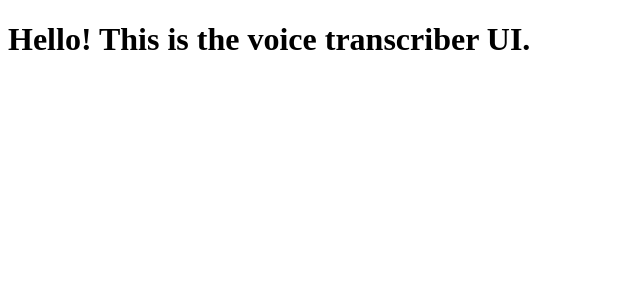
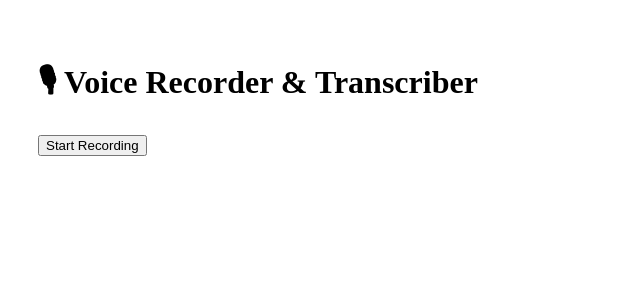
Before and after one commit to RealtalkAI552/voice-transcriber, a Next.js app: page / in a window 1280 px wide. Shown: the top 300 px of the page, without its empty margins (0-640 px from the left). Built offline with nearby package versions, Linux system fonts and the light colour scheme.

Commit message:
Update index.js

```diff
--- a/pages/index.js
+++ b/pages/index.js
@@ -1,3 +1,67 @@
+import { useRef, useState } from "react";
+
 export default function Home() {
-  return <h1>Hello! This is the voice transcriber UI.</h1>;
+  const [audioUrl, setAudioUrl] = useState(null);
+  const [isRecording, setIsRecording] = useState(false);
+  const [transcript, setTranscript] = useState("");
+  const [loading, setLoading] = useState(false);
+  const mediaRecorderRef = useRef(null);
+  const audioChunks = useRef([]);
+
+  const startRecording = async () => {
+    setTranscript("");
+    setAudioUrl(null);
+    audioChunks.current = [];
+
+    const stream = await navigator.mediaDevices.getUserMedia({ audio: true });
+    mediaRecorderRef.current = new MediaRecorder(stream);
+
+    mediaRecorderRef.current.ondataavailable = (e) => {
+      audioChunks.current.push(e.data);
+    };
+
+    mediaRecorderRef.current.onstop = async () => {
+      const audioBlob = new Blob(audioChunks.current, { type: "audio/webm" });
+      const url = URL.createObjectURL(audioBlob);
+      setAudioUrl(url);
+      await sendToWhisper(audioBlob);
+    };
+
+    mediaRecorderRef.current.start();
+    setIsRecording(true);
+  };
+
+  const stopRecording = () => {
+    mediaRecorderRef.current.stop();
+    setIsRecording(false);
+  };
+
+  const sendToWhisper = async (audioBlob) => {
+    setLoading(true);
+    const formData = new FormData();
+    formData.append("file", audioBlob, "audio.webm");
+
+    const res = await fetch("/api/transcribe", {
+      method: "POST",
+      body: formData,
+    });
+
+    const data = await res.json();
+    setTranscript(data.text);
+    setLoading(false);
+  };
+
+  return (
+    <div style={{ padding: 30 }}>
+      <h1>🎙 Voice Recorder & Transcriber</h1>
+
+      <button onClick={isRecording ? stopRecording : startRecording}>
+        {isRecording ? "Stop Recording" : "Start Recording"}
+      </button>
+
+      {audioUrl && <audio src={audioUrl} controls />}
+      {loading && <p>Transcribing...</p>}
+      {transcript && <p><strong>Transcript:</strong> {transcript}</p>}
+    </div>
+  );
 }
```
